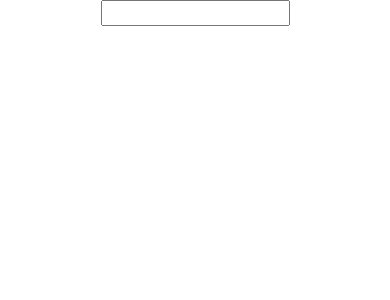
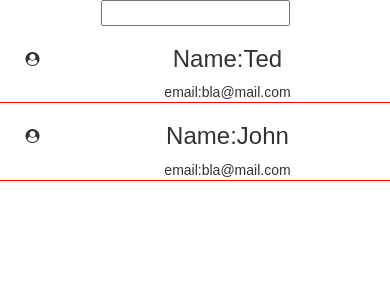
Before and after one commit to dimitri-a/search_test, a React (Create React App) app: page / in a window 390 px wide. Shown: the top 300 px of the page. Built offline with nearby package versions, Linux system fonts and the light colour scheme.

Commit message:
mobile layout

```diff
--- a/src/components/Search.js
+++ b/src/components/Search.js
@@ -9,7 +9,7 @@ class Search extends Component {
 
         this.state = {
             data: users,
-            filteredData: []
+            filteredData: users
         }
     }
 
--- a/src/components/UserList.js
+++ b/src/components/UserList.js
@@ -1,4 +1,4 @@
-import React, {Component} from 'react';
+import React, { Component } from 'react';
 
 export default class UserList extends Component {
 
@@ -9,32 +9,46 @@ export default class UserList extends Component {
                 (
                 (person) => (
                     <div key={person.name} className="row row_bottom ">
-
-                        <div className="col-md-2 top">
+                        <div className="col-md-2 top hidden-xs">
                             <i class="fa fa-user-circle" aria-hidden="true"></i>
                         </div>
-
-                        <div className="col-md-6">
-
+                        <div className="col-md-6 hidden-xs">
                             <div className="">
                                 <h3>
                                     Name:{person.name}
                                 </h3>
+                            </div>
+                            <div className="row">
+                                email:bla@mail.com
+                            </div>
+                        </div>
+                        <div className="col-md-4 top hidden-xs">
+                            last loggedin :{person.lastLoggedIn}
+                        </div>
+                        <div className='visible-xs'>
 
+                            <div className='col-xs-2 top'>
+                                <i class="fa fa-user-circle" aria-hidden="true"></i>
                             </div>
 
+                            <div className='col-xs-10'>
+                                <div className="row">
+                                    <h3>
+                                        Name:{person.name}
+                                    </h3>
+                                </div>
                                 <div className="row">
                                     email:bla@mail.com
+                            </div>
                             </div>
 
                         </div>
 
 
-                        <div className="col-md-4 top">
-                            last loggedin :{person.lastLoggedIn}
+
+
                     </div>
 
-                    </div>
                 )
                 );
         }
```
Also changed, not shown: package.json (line endings or trailing spaces). Lines whose indentation alone changed are shown as unchanged.
